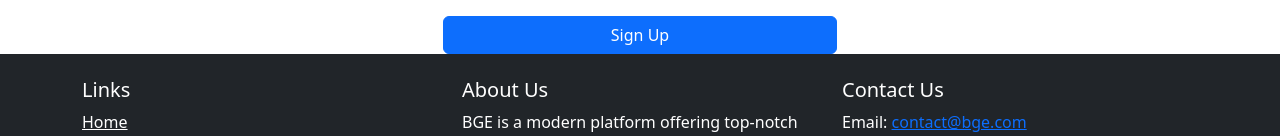
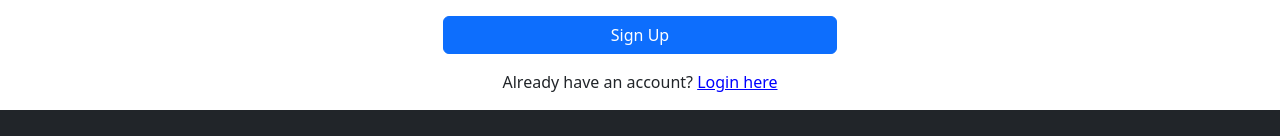
Before and after one commit to rushiljadia/BGE, a React (Vite) app in the folder frontend/: page /registration in a window 1280 px wide. Shown: the part 814-950 px from the top of the page. Built offline with nearby package versions, Linux system fonts and the light colour scheme.

Commit message:
Contact page, login underneath signup

```diff
--- a/frontend/src/App.jsx
+++ b/frontend/src/App.jsx
@@ -6,6 +6,7 @@ import Footer from "./components/Footer.jsx";
 import DrugInfo from "./components/DrugInfo.jsx"
 import Registration from "./components/Registration.jsx";
 import NavBar from "./components/NavBar.jsx";
+import Contact from "./components/Contact.jsx";
 
 function App() {
   return (
@@ -16,6 +17,8 @@ function App() {
         <Route path="/login" element={<Login />} />
         <Route path="/drug-info" element={<DrugInfo />} />
         <Route path="/registration" element={<Registration />} />
+        <Route path="/contact" element={<Contact />} />
+
       </Routes>
       <Footer />
     </Router>
--- /dev/null
+++ b/frontend/src/components/Contact.jsx
@@ -0,0 +1,12 @@
+import React from 'react';
+
+const Contact = () => {
+    return (
+        <div>
+            <h2>Contact Us</h2>
+            <p>You can reach us at contact@bge.com or +123 456 7890.</p>
+        </div>
+    );
+};
+
+export default Contact;
--- a/frontend/src/components/HomePage.jsx
+++ b/frontend/src/components/HomePage.jsx
@@ -1,25 +1,25 @@
-import React from 'react'
-import {Button, Col, Container, Nav, Navbar, Row} from "react-bootstrap";
+import React from 'react';
+import { Button, Col, Container, Row } from "react-bootstrap";
+import { useNavigate } from 'react-router-dom'; // Import the hook
 
 const HomePage = () => {
+    const navigate = useNavigate(); // Initialize the hook
+
     return (
-        <>
-            {/* Main Section */}
         <Container fluid className="mt-5">
             <Row className="justify-content-center text-center">
                 <Col md={8}>
                     <h1>Welcome to BGE</h1>
                     <p>
-                            BGE is a pharmaceutical harm reduction tool that provides doctors and patients with a secure and intelligent platform to prescribe medications safely by analyzing patient history, current medications, and potential drug interactions, ensuring accurate dosages and reducing the risk of adverse effects.
+                        BGE is a pharmaceutical harm reduction tool...
                     </p>
-                        <Button variant="primary" href="/get-started">
+                    <Button variant="primary" onClick={() => navigate('/login')}>
                         Get Started
                     </Button>
                 </Col>
             </Row>
         </Container>
-        </>
     );
-}
+};
 
-export default HomePage
+export default HomePage;
--- a/frontend/src/components/Registration.jsx
+++ b/frontend/src/components/Registration.jsx
@@ -1,5 +1,6 @@
 import React, { useState } from "react";
 import { Button, Col, Container, Form, Row, Modal, Image } from "react-bootstrap";
+import { useNavigate } from 'react-router-dom';
 
 const Register = () => {
   const [name, setName] = useState('');
@@ -8,6 +9,7 @@ const Register = () => {
   const [confirmPassword, setConfirmPassword] = useState('');
   const [acceptedTerms, setAcceptedTerms] = useState(false);
   const [showTerms, setShowTerms] = useState(false);
+  const navigate = useNavigate();
 
   const handleSubmit = (e) => {
     e.preventDefault();
@@ -28,13 +30,12 @@ const Register = () => {
       <Container fluid className="d-flex justify-content-center align-items-center min-vh-100">
         <Row className="w-100 justify-content-center">
           <Col md={6} lg={4} className="text-center">
-          {/* Insert Image Here */}
             <Image src="../assets/logo-main.png" alt="Account creation image" fluid className="mb-4" />
 
-          {/* Create Account Title */}
             <h2 className="mb-4">Create Account</h2>
 
             <Form onSubmit={handleSubmit}>
+              {/* Name Field */}
               <Form.Group controlId="formName" className="mb-3">
                 <Form.Label>Name</Form.Label>
                 <Form.Control
@@ -45,6 +46,7 @@ const Register = () => {
                 />
               </Form.Group>
 
+              {/* Email Field */}
               <Form.Group controlId="formEmail" className="mb-3">
                 <Form.Label>Email address</Form.Label>
                 <Form.Control
@@ -55,6 +57,7 @@ const Register = () => {
                 />
               </Form.Group>
 
+              {/* Password Field */}
               <Form.Group controlId="formPassword" className="mb-3">
                 <Form.Label>Password</Form.Label>
                 <Form.Control
@@ -65,6 +68,7 @@ const Register = () => {
                 />
               </Form.Group>
 
+              {/* Confirm Password Field */}
               <Form.Group controlId="formConfirmPassword" className="mb-3">
                 <Form.Label>Confirm Password</Form.Label>
                 <Form.Control
@@ -75,7 +79,7 @@ const Register = () => {
                 />
               </Form.Group>
 
-            {/* Checkbox for Terms & Conditions */}
+              {/* Terms & Conditions Checkbox */}
               <Form.Group controlId="formTerms" className="mb-4">
                 <Form.Check
                     type="checkbox"
@@ -100,6 +104,17 @@ const Register = () => {
                 Sign Up
               </Button>
             </Form>
+
+            {/* "Already have an account?" Text */}
+            <p className="mt-3">
+              Already have an account?{' '}
+              <span
+                  style={{ color: 'blue', textDecoration: 'underline', cursor: 'pointer' }}
+                  onClick={() => navigate('/login')}
+              >
+              Login here
+            </span>
+            </p>
           </Col>
         </Row>
 
```
Lines whose indentation alone changed are shown as unchanged.
